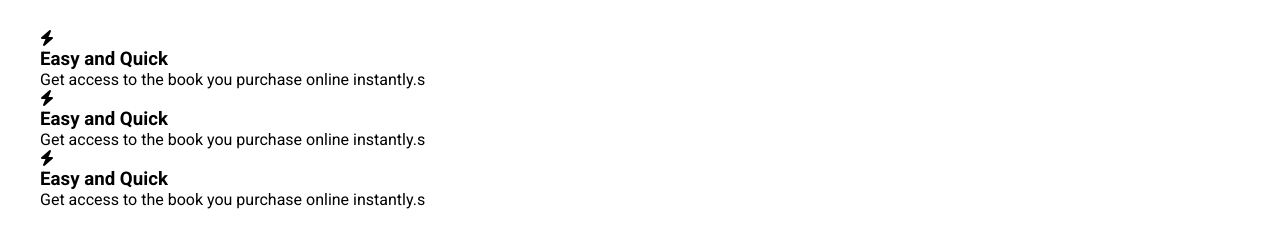
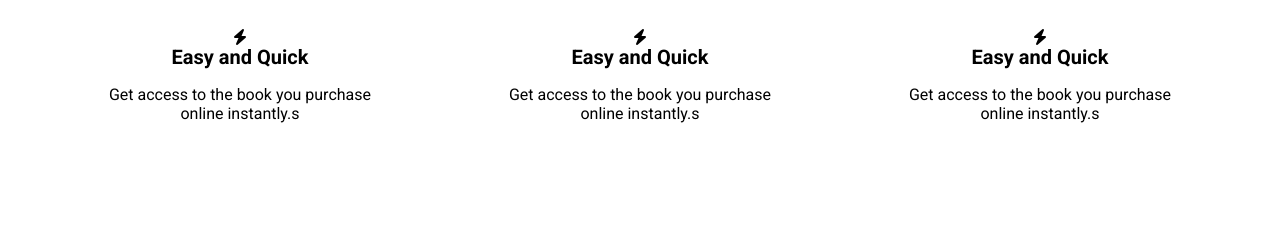
Before and after one commit to SimonBeggs/e-commerce, a plain HTML site: page index.html in a window 1280 px wide. Shown: the part 897-1144 px from the top of the page. After the commit the page ends 1076 px from the top, so only its background shows below. Drawn offline with Linux system fonts and the light colour scheme.

Commit message:
issue with wave

```diff
--- a/index.html
+++ b/index.html
@@ -61,9 +61,7 @@
                   Get access to the book you purchase online instantly.s
                 </p>
               </div>
-            </div>
 
-            <div class="highlight__wrapper">
               <div class="highlight">
                 <i class="fas fa-bolt"></i>
                 <h3 class="highlight__subtitle">Easy and Quick</h3>
@@ -71,9 +69,7 @@
                   Get access to the book you purchase online instantly.s
                 </p>
               </div>
-            </div>
 
-            <div class="highlight__wrapper">
               <div class="highlight">
                 <i class="fas fa-bolt"></i>
                 <h3 class="highlight__subtitle">Easy and Quick</h3>
--- a/style.css
+++ b/style.css
@@ -1,9 +1,9 @@
-@import url('https://fonts.googleapis.com/css2?family=Roboto:ital,wght@0,100..900;1,100..900&display=swap');
+@import url("https://fonts.googleapis.com/css2?family=Roboto:ital,wght@0,100..900;1,100..900&display=swap");
 * {
   padding: 0%;
   margin: 0;
   box-sizing: border-box;
-  font-family: 'Roboto', sans-serif;
+  font-family: "Roboto", sans-serif;
 }
 
 nav {
@@ -29,7 +29,7 @@ img {
 }
 
 .purple {
- color: #2222f6;;
+  color: #2222f6;
 }
 
 .logo {
@@ -110,7 +110,7 @@ button:active {
 }
 
 .btn {
-  background-color: #2222f6;;
+  background-color: #2222f6;
   color: white;
   padding: 12px 24px;
   font-size: 20px;
@@ -120,11 +120,10 @@ button:active {
 
 header__img--wrapper {
   padding: 20px;
-
 }
 
 .container {
- padding: 56px 0;
+  padding: 56px 0;
 }
 
 .row {
@@ -142,3 +141,27 @@ HIGHLIGHTS
 .highlight__wrapper {
   display: flex;
 }
+
+.highlight {
+  padding: 0 24px;
+  width: calc(100% / 3);
+  display: flex;
+  align-items: center;
+  justify-content: center;
+  flex-direction: column;
+}
+
+.highlight__para {
+  text-align: center;
+  max-width: 280px;
+}
+
+.highlight__img {
+  border: 2px solid #2222f6;
+  padding: 80px;
+}
+
+.highlight__subtitle {
+  font-size: 20px;
+  margin-bottom: 16px;
+}
```
